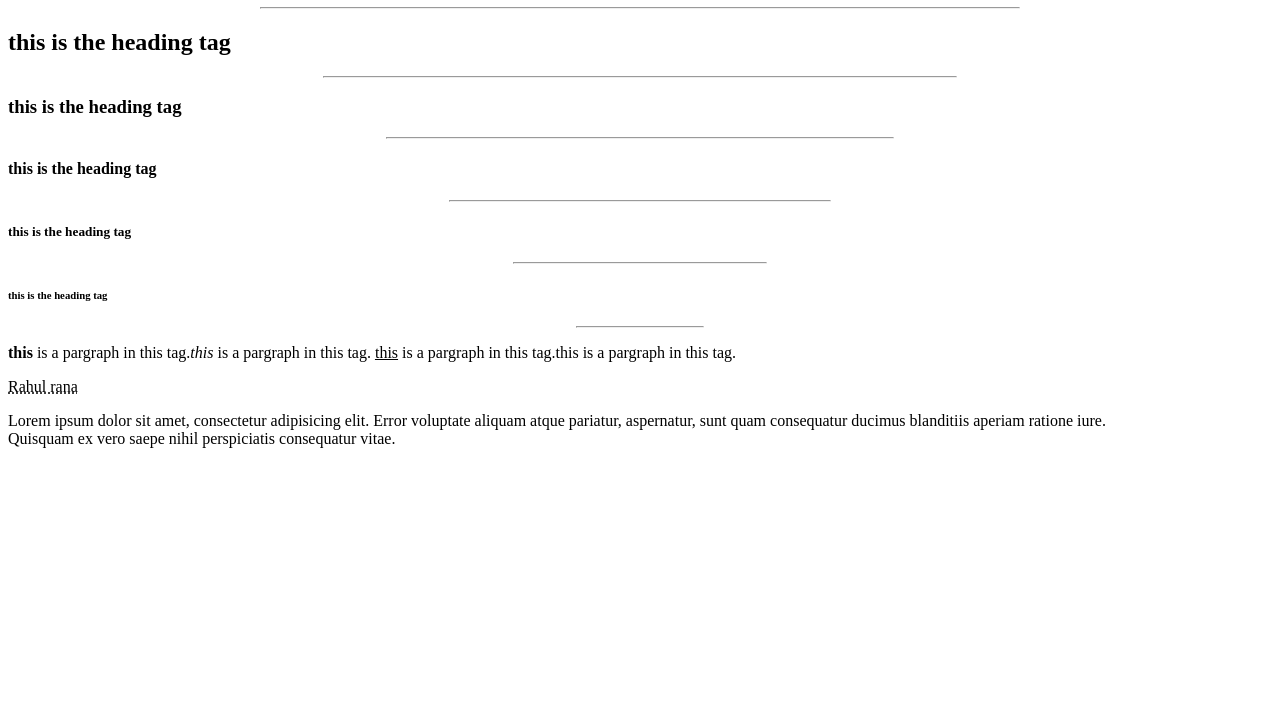
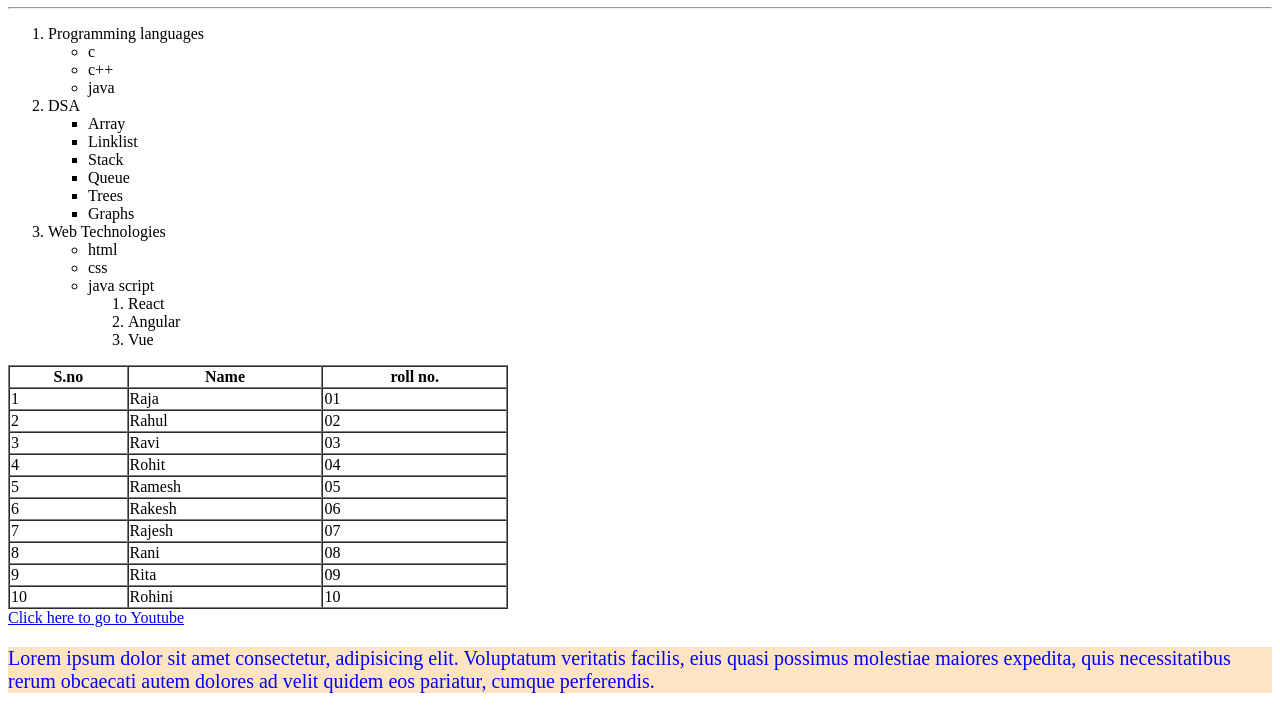
Before and after one commit to rahulrana-jpg/training-html, a plain HTML site: page index.html in a window 1280 px wide. Shown: the part 73-800 px from the top of the page. Drawn offline with Linux system fonts and the light colour scheme.

Commit message:
Add files via upload

```diff
--- a/index.html
+++ b/index.html
@@ -6,24 +6,100 @@
     <title>Rahul Rana</title>
 </head>
 <body>
-    <!--this is heading tag-->
-<center><h1>this is the heading tag by me</h1></center>
-<hr width="60%">
-<h2>this is the heading tag</h2>
-<hr width="50%">
-<h3>this is the heading tag</h3>
-<hr width="40%">
-<h4>this is the heading tag</h4>
-<hr width="30%">
-<h5>this is the heading tag</h5>
-<hr width="20%">
-<h6>this is the heading tag</h6>
-<hr width="10%">
+   <center> <h1> <b> Order and unorder list</b></h1></center>
+   <hr>
+    <ol>
+    <li>Programming languages</li>
+<ul type="circle">
+    <li>c</li>
+    <li>c++</li>
+    <li>java</li>
+<!-- this is unorder list -->
+</ul>
+<li>DSA</li>
+<ul type="square">
+    <li>Array</li>
+    <li>Linklist</li>
+    <li>Stack</li>
+    <li>Queue</li>
+    <li>Trees</li>
+    <li>Graphs</li>
+</ul>
+<li>Web Technologies</li>
+<ul type="circle">
+    <li>html</li>
+    <li>css</li>
+    <li>java script</li>
+    <ol type="1">
+        <li>React</li>
+        <li>Angular</li>
+        <li>Vue</li>
 
-<p><b>this</b> is a pargraph in this tag.<i>this</i> is a pargraph in this tag.
-    <u>this</u> is a pargraph in this tag.this is a pargraph in this tag.
-</p>
-<abbr title="I am the student of bkc ">Rahul rana</abbr>
- <p>Lorem ipsum dolor sit amet, consectetur adipisicing elit. Error voluptate aliquam atque pariatur, aspernatur, sunt quam consequatur ducimus blanditiis aperiam ratione iure. <br>Quisquam ex vero saepe nihil perspiciatis consequatur vitae.</p>
+    </ol>
+</ul>
+</ol>
+<!-- we are learning table in html -->
+<table border="1"  cellspacing="0" width="500">
+    <tr>
+        <th>S.no</th>
+        <th>Name</th>
+        <th>roll no.</th>
+    </tr>
+    <tr>
+        <td>1</td>
+        <td>Raja</td>
+        <td>01</td>
+    </tr>
+    <tr>
+        <td>2</td>
+        <td>Rahul</td>
+        <td>02</td>
+    </tr>
+    <tr>
+        <td>3</td>
+        <td>Ravi</td>
+        <td>03</td>
+    </tr>
+    <tr>
+        <td>4</td>
+        <td>Rohit</td>
+        <td>04</td>
+    </tr>
+    <tr>
+        <td>5</td>
+        <td>Ramesh</td>
+        <td>05</td>
+    </tr>
+    <tr>
+        <td>6</td>
+        <td>Rakesh</td>
+        <td>06</td>
+    </tr>
+    <tr>
+        <td>7</td>
+        <td>Rajesh</td>
+        <td>07</td>
+    </tr>
+    <tr>
+        <td>8</td>
+        <td>Rani</td>
+        <td>08</td>
+    </tr>
+    <tr>
+        <td>9</td>
+        <td>Rita</td>
+        <td>09</td>
+    </tr>
+    <tr>
+        <td>10</td>
+        <td>Rohini</td>
+        <td>10</td>
+    </tr>
+</table>
+
+    <a href="https://www.youtube.com">Click here to go to Youtube</a>
+    <p style="color:blue; font-size:20px; background-color: bisque;">
+        Lorem ipsum dolor sit amet consectetur, adipisicing elit. Voluptatum veritatis facilis, eius quasi possimus molestiae maiores expedita, quis necessitatibus rerum obcaecati autem dolores ad velit quidem eos pariatur, cumque perferendis.
+    </p>
 </body>
 </html>
```
